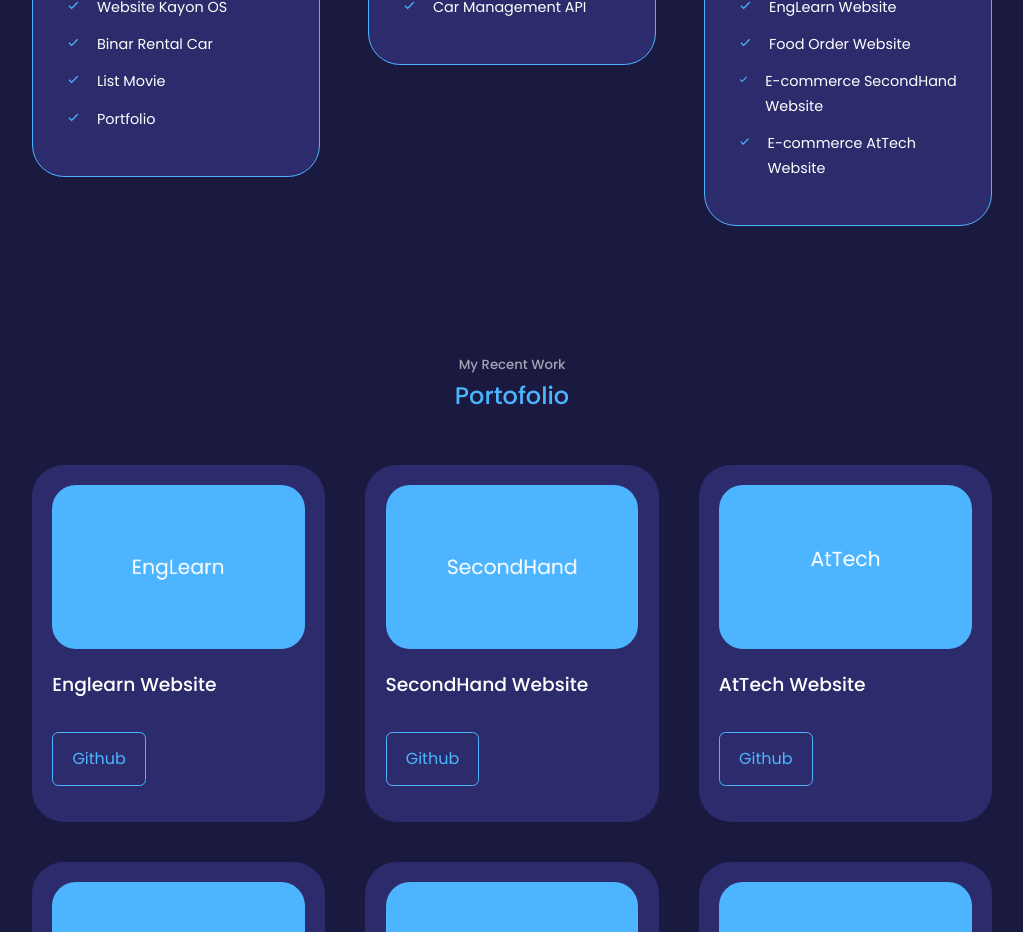
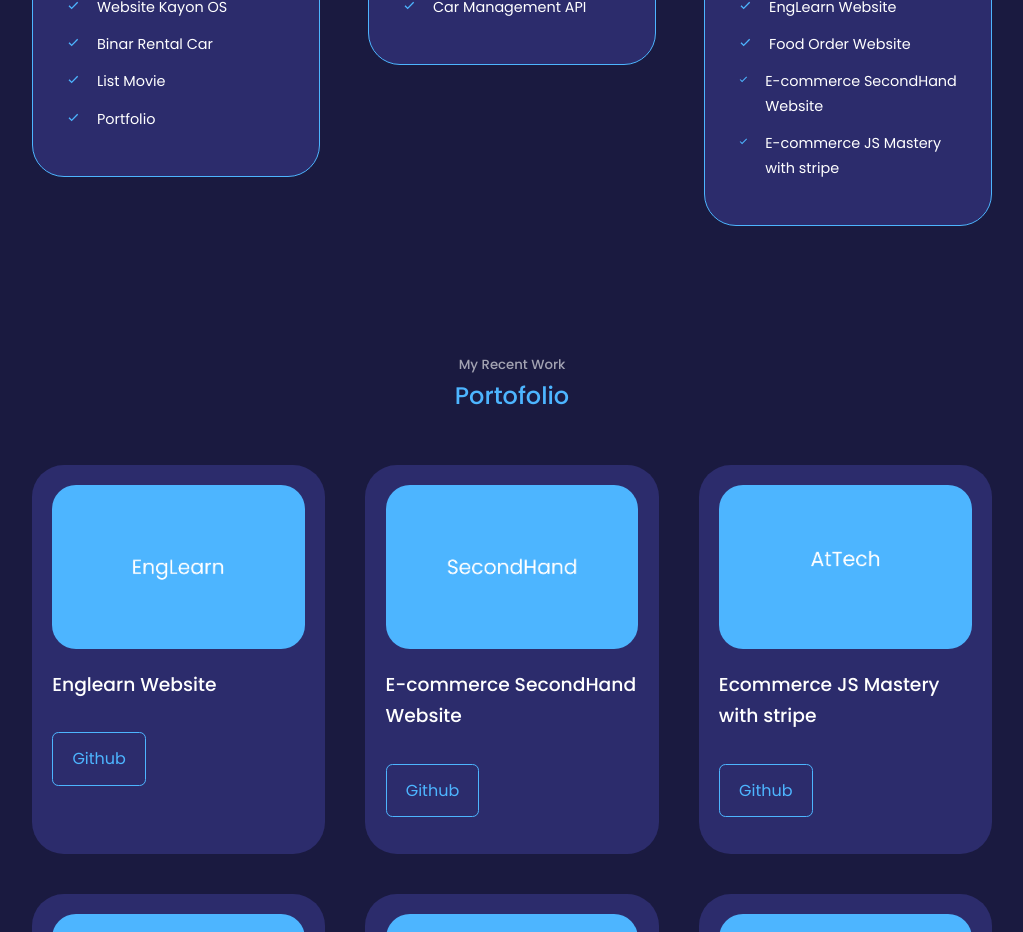
Before and after one commit to ilyasmuhlisin/Myporto-website, a React (Create React App) app: page / in a window 1280 px wide. Shown: the part 2500-3432 px from the top of the page, without its empty margins (128-1151 px from the left). Built offline with nearby package versions, Linux system fonts and the light colour scheme.

Commit message:
update content

```diff
--- a/src/components/portofolio/Portofolio.jsx
+++ b/src/components/portofolio/Portofolio.jsx
@@ -19,13 +19,13 @@ const data = [
   {
     id: 2,
     image: IMG2,
-    title: "SecondHand Website",
+    title: "E-commerce SecondHand Website",
     github: "https://github.com/second-hand-kelompok2",
   },
   {
     id: 3,
     image: IMG3,
-    title: "AtTech Website",
+    title: "Ecommerce JS Mastery with stripe",
     github: "https://github.com",
   },
   {
--- a/src/components/services/Services.jsx
+++ b/src/components/services/Services.jsx
@@ -63,7 +63,7 @@ function Services() {
             </li>
             <li>
               <BiCheck className="service__list-icon" />
-              <p>E-commerce AtTech Website</p>
+              <p>E-commerce JS Mastery with stripe</p>
             </li>
           </ul>
         </article>
```
